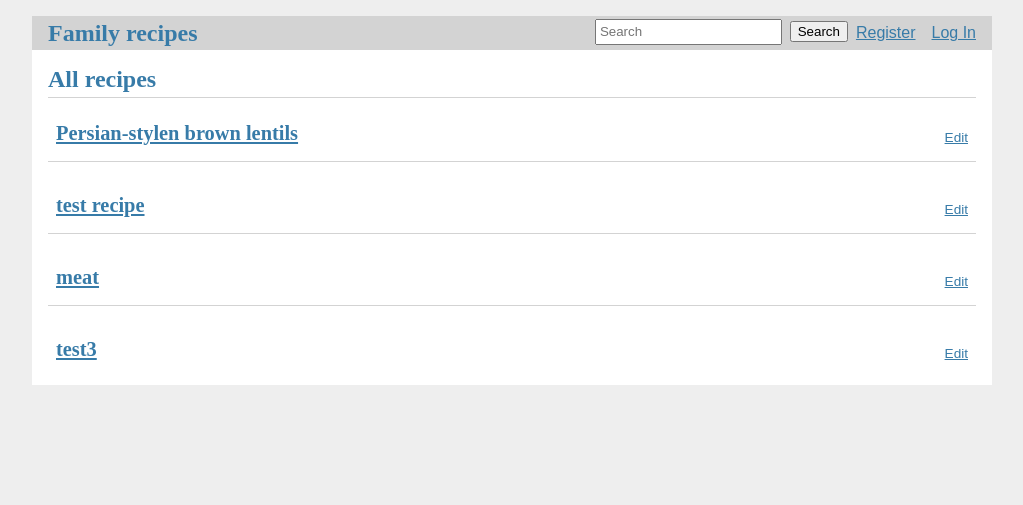
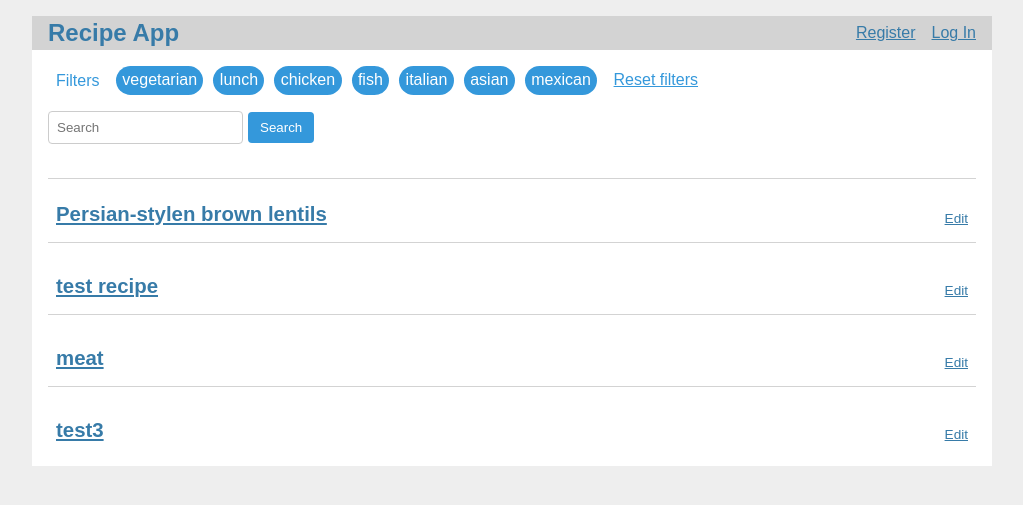
Before and after one commit to martanunesdea/recipe-db, a Flask app: page / in a window 1280 px wide. Shown: the top 505 px of the page, without its empty margins (128-1151 px from the left). Run offline with Flask 3, Linux system fonts and the light colour scheme; data comes from the database, SQL or seed files in the repository; both versions use the stored data as it was after the commit; some libraries are stand-ins or nearby versions.

Commit message:
updates to include tags, and search/update with sqlite

```diff
--- a/app/db.py
+++ b/app/db.py
@@ -1,19 +1,3 @@
-"""
-from flask import g, current_app
-from bson.objectid import ObjectId
-from flask_pymongo import PyMongo
-
-def get_db():
-    if 'db' not in g:
-        pymongo = PyMongo(current_app)
-        g.db = pymongo.db
-    return g.db
-
-def init_app(app):
-    db = PyMongo(app, uri=app.config["URI"])
-    return db
-"""
-
 import sqlite3
 import click
 from flask import current_app, g
@@ -28,7 +12,6 @@ def get_db():
         g.db.row_factory = sqlite3.Row
 
     return g.db
-
 
 def close_db(e=None):
     db = g.pop('db', None)
@@ -95,27 +78,32 @@ def db_get_recipes():
     return  recipes
 
 def db_text_search(input_param):
-    results = list()
-    for doc in get_db()["recipes"].find({"$text": {"$search": input_param}}) :
-        results.append(doc)
+    results = search_string_in_table ("recipes", input_param)
     return results
+
+def search_string_in_table(table_name, search_string):
+    query = f"SELECT * FROM {table_name} WHERE title LIKE ? OR ingredients LIKE ? OR instructions LIKE ? OR tags LIKE ?;"
+    records = get_db().execute(query, ('%' + search_string + '%','%' + search_string + '%','%' + search_string + '%','%' + search_string + '%')).fetchall()
+    return records
 
 
 def db_insert_recipe(item):
     db = get_db()
-    query = "INSERT INTO recipes (title, ingredients, instructions) VALUES (?, ?, ?);"
-    db.cursor().execute(query, (item["title"], item["ingredients"], item["instructions"]))
+    query = "INSERT INTO recipes (title, ingredients, instructions, tags) VALUES (?, ?, ?, ?);"
+    db.cursor().execute(query, (item["title"], item["ingredients"], item["instructions"], item["tags"]))
     db.commit()
 
 
 def db_update(id, title, ingredients, instructions):
-    result = get_db()["recipes"].update_one({"id": id}, {"$set": {"id": id, "title": title, "ingredients": ingredients, "instructions": instructions}})
-    print(result)
-    return result
+    db = get_db()
+    query = f"UPDATE recipes SET ingredients = ?, instructions = ? WHERE title = ?;"
+    val = (ingredients, instructions, title)
+    db.cursor().execute(query, val)
+    db.commit()
 
 def db_delete(id):
-    result = get_db()["recipes"].delete_one({"id": id})
-    if result.deleted_count == 1:
-        return True
-    else:
-        return False
+    db = get_db()
+    query = f"DELETE FROM recipes WHERE id = ?;"
+    db.cursor().execute(query, (id,))
+    db.commit()
+    return True
--- a/app/forms.py
+++ b/app/forms.py
@@ -14,7 +14,9 @@ class PostForm(FlaskForm):
     title = StringField('Title', validators=[
         DataRequired(), Length(min=1, max=120)])
     ingredients = TextAreaField('Ingredients', validators=[
-        DataRequired(), Length(min=3, max=500)])
+        DataRequired(), Length(min=3, max=2000)])
     instructions = TextAreaField('Instructions', validators=[
+        DataRequired(), Length(min=3, max=2000)])
+    tags = StringField('Tags', validators=[
         DataRequired(), Length(min=3, max=500)])
     submit = SubmitField('Submit')
--- a/app/home.py
+++ b/app/home.py
@@ -5,14 +5,15 @@ from werkzeug.exceptions import abort
 
 from app.auth import login_required
 from .recipe import recipe_get_all, recipe_add, recipe_get_one
-from .recipe import recipe_delete, recipe_update, recipe_lookup_id, recipe_search
+from .recipe import recipe_delete, recipe_update, recipe_lookup_id, recipe_search, recipe_get_popular_tags
 bp = Blueprint('home', __name__)
 from app.forms import PostForm
 
 @bp.route('/')
 def index():
     recipes = recipe_get_all()
-    return render_template('recipes/index.html', recipes=recipes)
+    tags = recipe_get_popular_tags()
+    return render_template('recipes/index.html', recipes=recipes, filter_words=tags)
 
 
 @bp.route('/create', methods=('GET', 'POST'))
@@ -30,6 +31,18 @@ def create():
 
     return render_template('recipes/create.html', form=form)
 
+
+@bp.route('/filter_recipes/<string:filter>')
+def filter_recipes(filter):
+    if filter == "reset":
+        recipes = recipe_get_all()
+    else:
+        recipes = recipe_search(filter, by_tag=True)
+
+    tags = recipe_get_popular_tags()
+    return render_template('recipes/index.html', recipes=recipes, filter_words=tags)
+
+
 @bp.route('/<int:id>/update', methods=('GET', 'POST'))
 @login_required
 def update(id):
@@ -46,8 +59,8 @@ def update(id):
 
 @bp.route('/<int:id>/view_full_details', methods=('GET',))
 def view_full_details(id):
-    title, ingredients, instructions = recipe_get_one(id)
-    return render_template('recipes/view_full_details.html', title=title, ingredients=ingredients, instructions=instructions)
+    title, ingredients, instructions, tags = recipe_get_one(id)
+    return render_template('recipes/view_full_details.html', title=title, ingredients=ingredients, instructions=instructions, tags=tags)
 
 
 @bp.route('/<int:id>/delete', methods=('POST',))
--- a/app/recipe.py
+++ b/app/recipe.py
@@ -2,7 +2,7 @@ from app.db import db_get_recipes, db_lookup, db_insert_recipe, db_delete, db_up
 
 # Utilities
 def parse(recipe):
-    recipe_fields = ['id', 'title', 'ingredients', 'instructions']
+    recipe_fields = ['id', 'title', 'ingredients', 'instructions', 'tags']
     recipe = dict(zip(recipe_fields, recipe))
     return recipe
 
@@ -27,26 +27,34 @@ def recipe_get_all():
     recipe_list = format_recipes(recipes, single=False)
     return recipe_list
 
+def recipe_get_popular_tags():
+    tags = ['vegetarian', 'lunch', 'chicken', 'fish', 'italian', 'asian', 'mexican']
+    return tags
+
 def recipe_get_one(id):
     recipe = recipe_lookup_id(id)
     title = recipe["title"]
     ingredients = recipe["ingredients"]
     instructions = recipe["instructions"]
+    tags = recipe["tags"]
     # Prepare for display
     ingredients = ingredients.split('\n')
     instructions = instructions.split('\n')
+    tags = tags.split('\n')
 
-    return title, ingredients, instructions
+
+    return title, ingredients, instructions, tags
 
 def recipe_add(form):
     title = form['title']
     ingredients = form['ingredients']
     instructions = form['instructions']
+    tags = form['tags']
 
     if not title or not ingredients or not instructions:
         return('Missing required information.')
 
-    recipe = {'title': title, 'ingredients': ingredients, 'instructions': instructions}
+    recipe = {'title': title, 'ingredients': ingredients, 'instructions': instructions, 'tags': tags}
     db_insert_recipe(recipe)
     return
 
@@ -67,12 +75,15 @@ def recipe_delete(id):
         return "Could not delete"
 
 # Text search
-def recipe_search(terms):
-    recipes = db_text_search(terms)
-    if len(recipes) < 0:
-        res = 0
+def recipe_search(terms, by_tag=False):
+    if by_tag == True:
+        recipes = db_text_search(terms)
     else:
+        recipes = db_text_search(terms)
+
+    if isinstance(recipes, list):
         res = format_recipes(recipes, single=False)
+    else:
+        res = format_recipes(recipes, single=True)
 
-    print(res)
     return res
--- a/app/static/style1.css
+++ b/app/static/style1.css
@@ -11,9 +11,14 @@ html {
   }
 
   h1, h2, h3, h4, h5, h6 {
-    font-family: serif;
+    font-family: sans-serif;
     color: #377ba8;
     margin: 1rem 0;
+  }
+
+  p {
+    margin: 0.1rem;
+    padding: 0;
   }
 
   a {
@@ -60,6 +65,7 @@ html {
   }
 
   .content {
+    margin-top: 1rem;
     padding: 0 1rem 1rem;
   }
 
@@ -109,11 +115,6 @@ html {
     margin-bottom: 0;
   }
 
-  .content form {
-    margin: 1em 0;
-    display: flex;
-    flex-direction: column;
-  }
 
   .content label {
     font-weight: bold;
@@ -137,3 +138,60 @@ html {
     align-self: start;
     min-width: 10em;
   }
+
+  .filter-section {
+    margin-bottom: 1rem;
+  }
+
+  .filter-buttons {
+    display: flex;
+  }
+
+  .filter-button {
+    display: inline-block;
+    padding: 0.3rem 0.4rem 0.2rem 0.4rem;
+    margin-right: 10px;
+    background-color: #3498db; /* Blue background color */
+    color: #fff; /* White text color */
+    border-radius: 20px; /* Rounded corners */
+    text-decoration: none; /* Remove underline */
+  }
+
+  .filter-non-tag {
+    color: #3498db;
+    padding: 0.3rem 0.4rem 0.2rem 0.4rem;
+    display: inline-block;
+    margin-right: 10px;
+  }
+
+  .filter-button:hover {
+    background-color: #2980b9; /* Darker blue background color on hover */
+  }
+
+  .search-container form {
+    display: flex;
+    align-items: center; /* Align items vertically center */
+  }
+
+
+  .search-input {
+    margin-right: 5px; /* Add some spacing between input and button */
+    padding: 8px;
+    border: 1px solid #ccc;
+    border-radius: 4px;
+  }
+
+  .search-button {
+    margin-bottom: 1em;
+    padding: 8px 12px;
+    background-color: #3498db;
+    color: white;
+    border: none;
+    border-radius: 4px;
+    cursor: pointer;
+  }
+
+  /* Optional: Hover effect */
+  .search-button:hover {
+    background-color: #2980b9;
+  }
--- a/app/templates/base.html
+++ b/app/templates/base.html
@@ -2,13 +2,8 @@
 <title>{% block title %}{% endblock %} - Family recipes</title>
 <link rel="stylesheet" href="{{ url_for('static', filename='style1.css') }}">
 <nav>
-  <h1><a href="{{url_for('home.index')}}">Family recipes</a></h1>
+  <h1><a href="{{url_for('home.index')}}">Recipe App</a></h1>
   <ul>
-     <li>
-        <form action="{{ url_for('home.search', query='search') }}" method="get">
-          <input type="search" placeholder="Search" name="q">
-          <button type="submit">Search</button>
-        </form>
     {% if g.user %}
       <li><a class="action" href="{{ url_for('home.create') }}">Add recipe</a>
       <li><a href="{{ url_for('auth.logout') }}">Log Out</a>
@@ -19,6 +14,8 @@
   </ul>
 </nav>
 <section class="content">
+  {% block filters %}{% endblock %}
+  {% block search %}{% endblock %}
   <header>
     {% block header %}{% endblock %}
   </header>
--- a/app/templates/recipes/create.html
+++ b/app/templates/recipes/create.html
@@ -11,9 +11,11 @@
       {{ form.title.label }}<br>
       {{ form.title(cols=10, rows=8) }}<br>
       {{ form.ingredients.label }}<br>
-      {{ form.ingredients(cols=110, rows=8) }}<br>
+      {{ form.ingredients(cols=110, rows=8, maxlength=2000) }}<br>
       {{ form.instructions.label }}<br>
-      {{ form.instructions(cols=110, rows=8) }}<br>
+      {{ form.instructions(cols=110, rows=8, maxlength=2000) }}<br>
+      {{ form.tags.label }}<br>
+      {{ form.tags(cols=20, rows=10) }}<br>
       {% for error in form.title.errors %}
         <span style="color: red;">[{{ error }}]</span>
       {% endfor %}
--- a/app/templates/recipes/index.html
+++ b/app/templates/recipes/index.html
@@ -1,10 +1,31 @@
 {% extends 'base.html' %}
+{% block filters %}
+<div class="filter-section">
+  <div class="filter-buttons">
+    <p class="filter-non-tag">Filters</p>
+    {% for filter_word in filter_words %}
+      <a href="{{ url_for('home.filter_recipes', filter=filter_word) }}" class="filter-button">{{ filter_word }}</a>
+    {% endfor %}
+    <a href="{{ url_for('home.filter_recipes', filter="reset") }}" class="filter-non-tag">Reset filters</a>
+  </div>
+</div>
+{% endblock %}
+
+{% block search %}
+<div class="search-container">
+  <form action="{{ url_for('home.search', query='search') }}" method="get">
+    <input type="search" placeholder="Search" name="q" class="search-input">
+    <button type="submit" class="search-button">Search</button>
+  </form>
+</div>
+{% endblock %}
 
 {% block header %}
-  <h1>{% block title %}All recipes{% endblock %}</h1>
+  <h1>{% block title %}{% endblock %}</h1>
 {% endblock %}
 
 {% block content %}
+  <div class="recipe-list">
   {% for recipe in recipes %}
     <article class="post">
       <header>
@@ -13,13 +34,12 @@
             <h1>{{ recipe['title'] }}</h1>
           </a>
         </div>
-        {% if g.user['id'] == recipe['author_id']  %}
           <a class="action" href="{{ url_for('home.update', id=recipe['id']) }}">Edit</a>
-        {% endif %}
       </header>
     </article>
     {% if not loop.last %}
       <hr>
     {% endif %}
   {% endfor %}
+  </div>
 {% endblock %}
--- a/config.py
+++ b/config.py
@@ -10,12 +10,12 @@ class Config:
     """Set Flask config variables."""
 
     FLASK_ENV = 'development'
-    TESTING = True
+    TESTING = False
     SECRET_KEY = environ.get('SECRET_KEY') or 'aWFWElcdñfl123CWelxjewdejxnc'
     STATIC_FOLDER = 'static'
     TEMPLATES_FOLDER = 'templates'
-    MONGO_URI = 'mongodb+srv://cooluser:password12345@cluster0.sbchk.mongodb.net/recipe-db?retryWrites=true&w=majority'
-    URI = 'mongodb+srv://cooluser:password12345@cluster0.sbchk.mongodb.net/recipe-db?retryWrites=true&w=majority'
+    #MONGO_URI = 'mongodb+srv://cooluser:password12345@cluster0.sbchk.mongodb.net/recipe-db?retryWrites=true&w=majority'
+    #URI = 'mongodb+srv://cooluser:password12345@cluster0.sbchk.mongodb.net/recipe-db?retryWrites=true&w=majority'
 
 
 class ProdConfig(Config):
```
Also changed, not shown: app/schema.sql (+2 -12 lines), app/templates/recipes/search_results.html (+8 -0 lines), app/templates/recipes/view_full_details.html (+15 -1 lines), db.sqlite.
